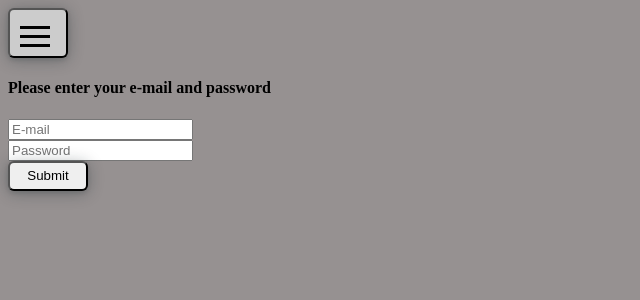
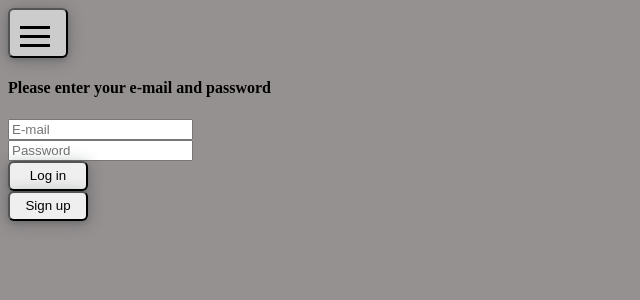
Before and after one commit to Smoxshirt/EnergyGuard, a Vue app: page /login in a window 1280 px wide. Shown: the top 300 px of the page, without its empty margins (0-640 px from the left). Built offline with nearby package versions, Linux system fonts and the light colour scheme; no server answers.

Commit message:
fixed auth login through firebase

```diff
--- a/src/firebaseModel.js
+++ b/src/firebaseModel.js
@@ -4,7 +4,7 @@
 */
 
 import firebaseConfig from "./firebaseConfig";
-import energyModel from "/energyModel.js";
+import EnergyModel from "./EnergyModel";
 
 // Instructions from Firebase.
 import {initializeApp} from "firebase/app";
@@ -17,30 +17,24 @@ const auth = getAuth(app);
 
 const REF="EnergyGuard";
 
-const hubID=1;
-
-function createAccount (email, password) {
-    /*
-    createUserWithEmailAndPassword(auth, email, password)
-    .then(function handleSignUp (userCredential) {
-            // Signed in
-            const user = userCredential.user;
-            //model.setUser(user.email);
-            set(ref(database, REF + "/users/"+ user.uid + "/hub/"), hubID);
-            //model.setAuthErrorMessage(null);
-        }
-    )
-    .catch(function handleError (error) {
-            const errorCode = error.code;
-            console.log(errorCode);
-            //model.setAuthErrorMessage(errorCode);
-        }
-
-    );
-    */
-    set(ref(database, REF+"/users/"+"hub/"), hubID);
+function errorCallback(error){
+    alert(error);
 }
 
+function createNewUser(email, password, callback){
+    createUserWithEmailAndPassword(getAuth(), email, password).then(callback).catch(errorCallback);
+}
+
+function signInUser(email, password, callback){
+    signInWithEmailAndPassword(getAuth(), email, password).then(callback).catch(errorCallback);
+}
+
+function signOutUser(callback) {
+    signOut(getAuth()).then(callback).catch(errorCallback);
+}
+
+export { createNewUser, signInUser, signOutUser };
+/*
 function writeUserData(userId, name, email) {
     const db = getDatabase();
     set(ref(db, 'users/' + userId), {
@@ -49,4 +43,4 @@ function writeUserData(userId, name, email) {
     });
   }
 
-export {createAccount, writeUserData};
+export {createAccount, writeUserData}; */
--- a/src/presenters/LoginPresenter.vue
+++ b/src/presenters/LoginPresenter.vue
@@ -1,5 +1,6 @@
 <script>
 import LoginView from '../views/LoginView.vue'
+import { createNewUser, signInUser, signOutUser } from '../firebaseModel';
 export default {
     data(){
         return {
@@ -13,6 +14,8 @@ export default {
     },
     methods: {
         storeData(mail, pw){
+            createNewUser(mail, pw);
+            //change this from firebase?
             this.email = mail;
             this.password = pw;
             this.model.isSignedIn = true;
@@ -20,8 +23,14 @@ export default {
         },
         logout(){
             if(confirm("Are you sure you want to log out?")){
+                signOutUser;
                 this.model.isSignedIn = false;
             }
+        },
+        login(mail, pw){
+            signInUser(mail,pw);
+            this.model.isSignedIn = true;
+
         }
     },
     props: {
@@ -32,6 +41,10 @@ export default {
 
 <template>
     <div>
-        <LoginView @info-submit="storeData" @user-logout="logout" :isSignedIn=this.model.isSignedIn />
+        <LoginView @signup-info="storeData"
+        @user-logout="logout"
+        @user-login="login"
+        :isSignedIn=this.model.isSignedIn
+        :getMailAddress=this.model.emailAddress />
     </div>
 </template>
--- a/src/views/LoginView.vue
+++ b/src/views/LoginView.vue
@@ -8,11 +8,14 @@
             passwordChange(e){
                 this.password = e.target.value;
             },
-            submit(){
-                this.$emit('info-submit', this.email, this.password);
+            login(){
+                this.$emit('user-login', this.email, this.password);
             },
             logout(){
                 this.$emit('user-logout');
+            },
+            signup(){
+                this.$emit('signup-info', this.email, this.password);
             }
         },
         data(){
@@ -21,25 +24,36 @@
                 password: "",
             }
         },
-        emits:['info-submit', 'user-logout'],
+        emits:['signup-info', 'user-logout', 'user-login'],
         props:{
             isSignedIn: Boolean,
-        }
+            getMailAddress: String
+        },
+        computed: {
+            email() {
+                return this.email;
+            }
+  },
     }
 </script>
 
 <template>
-    <h4>Please enter your e-mail and password</h4>
-    <div>
+    <h4 v-if="!this.isSignedIn">Please enter your e-mail and password</h4>
+    <h4 v-else>Welcome {{ this.getMailAddress }}</h4>
+
+    <div v-if="!this.isSignedIn">
         <input @change="mailChange" placeholder="E-mail" />
     </div>
-    <div>
+    <div v-if="!this.isSignedIn">
         <input type="password" @change="passwordChange" placeholder="Password" />
     </div>
-    <div>
-        <button @click="submit" class="buttons2">Submit</button>
+    <div v-if="!this.isSignedIn">
+        <button @click="login" class="buttons2">Log in</button>
     </div>
-    <div v-if="this.isSignedIn">
+    <div v-else>
       <button @click="logout" class="buttons2">Log out</button>
     </div>
+    <div v-if="!this.isSignedIn">
+      <button @click="signup" class="buttons2">Sign up</button>
+    </div>
 </template>
```
